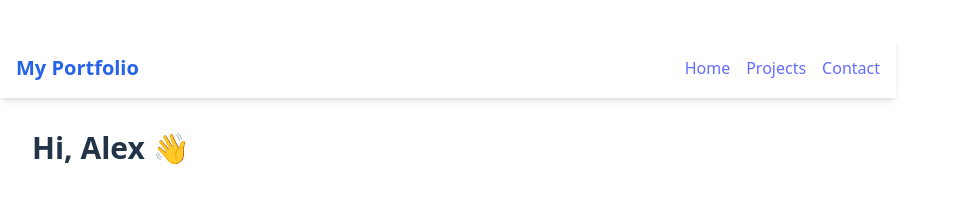
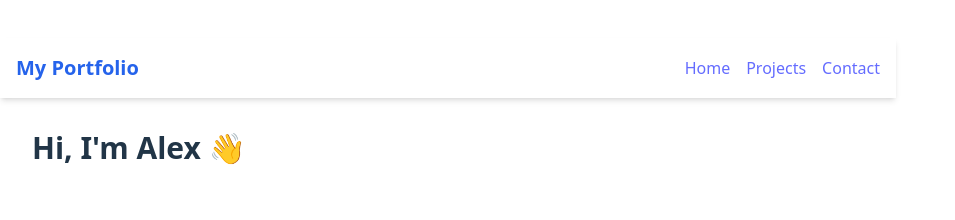
Before and after one commit to alejandro-moreno-dev/my-portfolio, a React (Vite) app: page / in a window 1280 px wide. Shown: the part 111-331 px from the top of the page, without its empty margins (0-955 px from the left). Built offline with nearby package versions, Linux system fonts and the light colour scheme; no server answers.

Commit message:
dumb spelling fix

```diff
--- a/src/pages/Home.jsx
+++ b/src/pages/Home.jsx
@@ -1,9 +1,9 @@
 export default function Home() {
   return (
     <section id="home" className="p-8">
-      <h2 className="text-3xl font-bold mb-4">Hi, Alex 👋</h2>
+      <h2 className="text-3xl font-bold mb-4">Hi, I'm Alex 👋</h2>
       <p className="text-white mb-4">I’m a front-end developer trying out new technologies and testing some stuff on my PC. </p>
-       <p className="text-white mb-4">This site is for <strong>testing only</strong>, but my personal blog will be available soon! In the mean time, why don't you try a cool aplication? It is just down below this boring text. <br /><strong>⬇️ ⬇️ ⬇️ TRY IT FOR FREE!⬇️ ⬇️ ⬇️ </strong></p>
+       <p className="text-white mb-4">This site is for <strong>testing only</strong>, but my personal blog will be available soon! In the meantime, why don't you try a cool application? It is just down below this boring text. <br /><strong>⬇️ ⬇️ ⬇️ TRY IT FOR FREE!⬇️ ⬇️ ⬇️ </strong></p>
       <hr />
     </section>
   );
```
